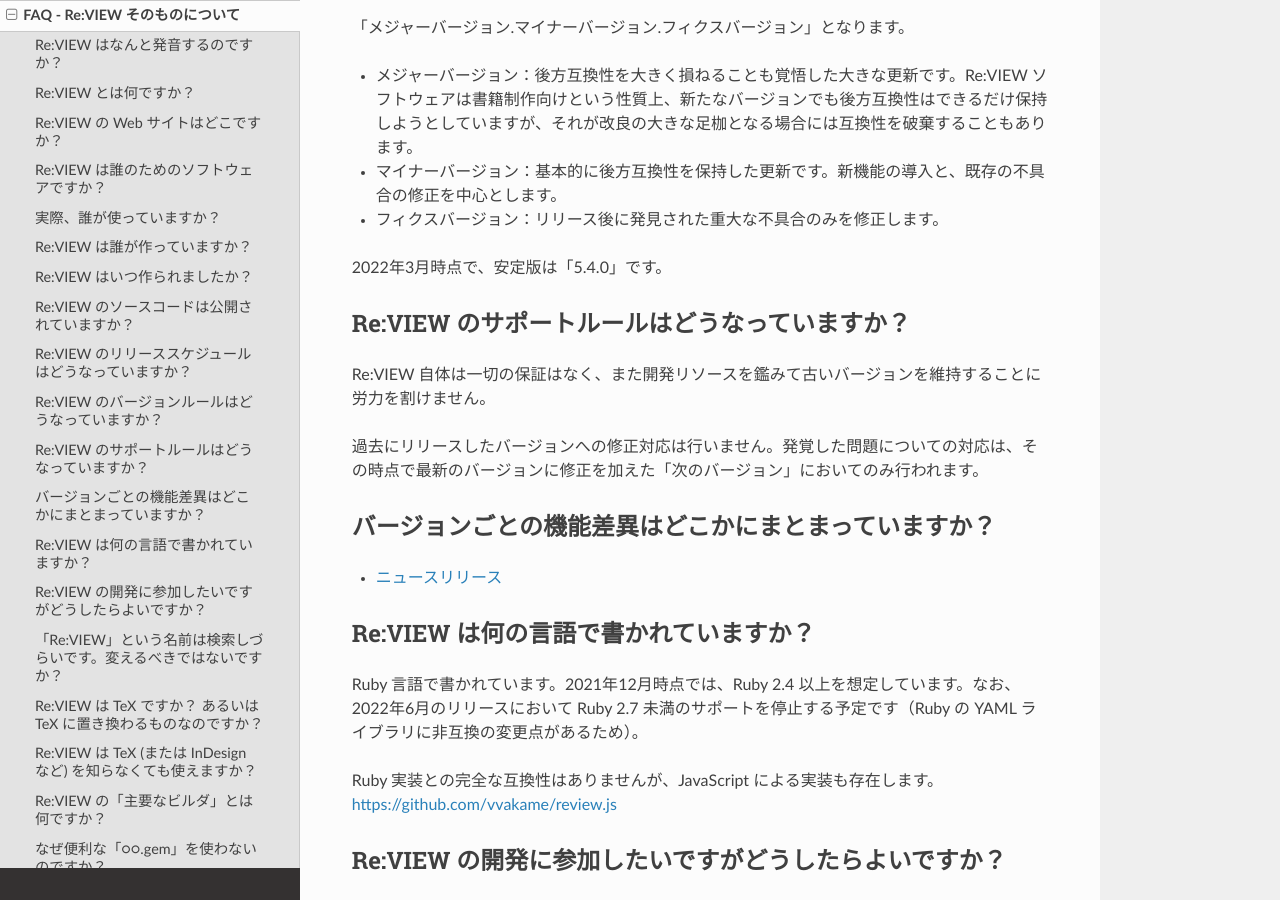
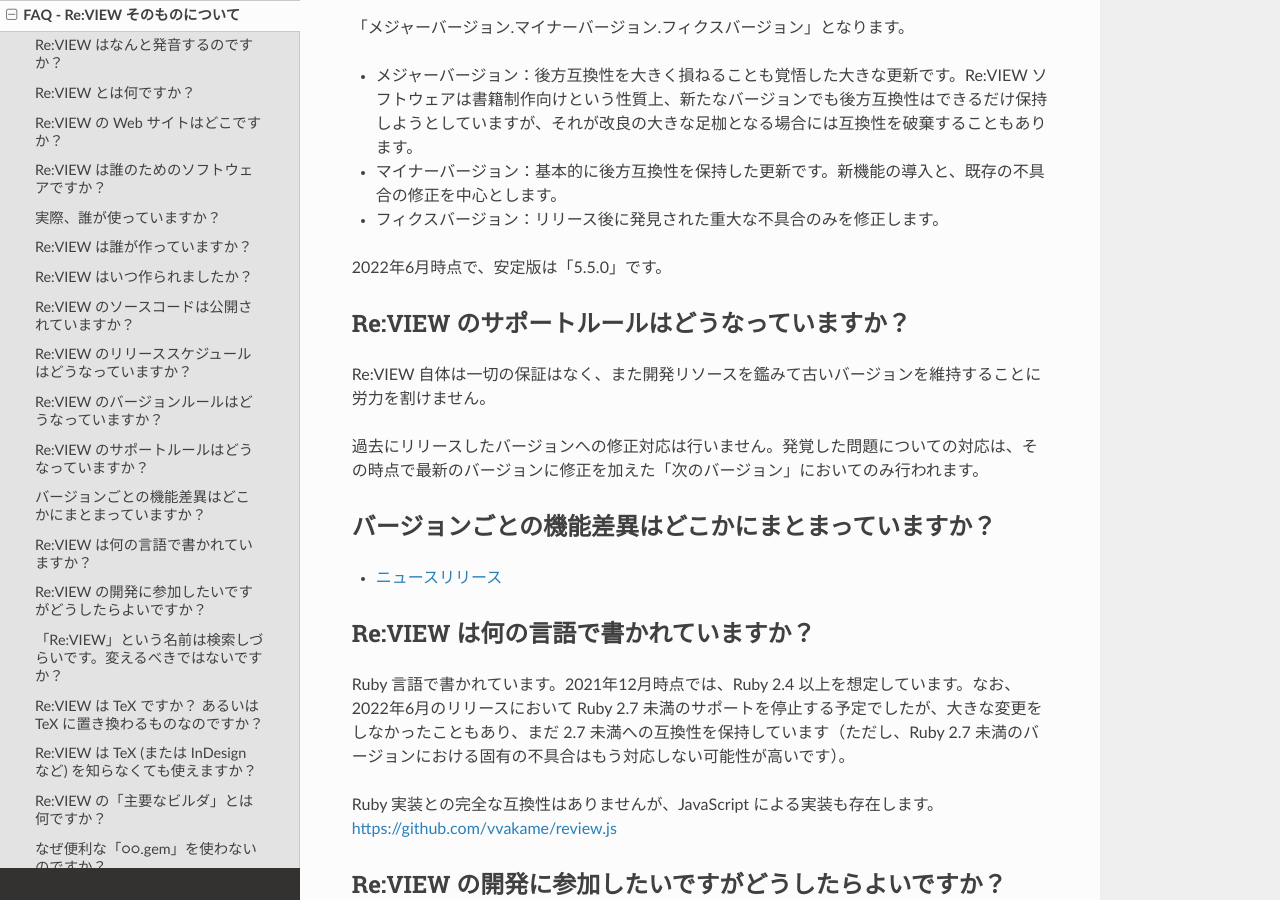
Before and after one commit to reviewml/reviewknowledge-ja, a Sphinx documentation site: the page built from docs/faq/faq-trivial.md, in a window 1280 px wide and 900 px high, scrolled down 1871 px. Built offline with Sphinx 7.4.7 and the Read the Docs theme 2.0.0, drawn with Linux system fonts in a browser that asks for light colours.

Commit message:
re:view 5.5

```diff
--- a/docs/faq/faq-trivial.md
+++ b/docs/faq/faq-trivial.md
@@ -62,7 +62,7 @@
 - マイナーバージョン：基本的に後方互換性を保持した更新です。新機能の導入と、既存の不具合の修正を中心とします。
 - フィクスバージョン：リリース後に発見された重大な不具合のみを修正します。
 
-2022年3月時点で、安定版は「5.4.0」です。
+2022年6月時点で、安定版は「5.5.0」です。
 
 ## Re:VIEW のサポートルールはどうなっていますか？
 Re:VIEW 自体は一切の保証はなく、また開発リソースを鑑みて古いバージョンを維持することに労力を割けません。
@@ -75,7 +75,7 @@
 
 ## Re:VIEW は何の言語で書かれていますか？
 
-Ruby 言語で書かれています。2021年12月時点では、Ruby 2.4 以上を想定しています。なお、2022年6月のリリースにおいて Ruby 2.7 未満のサポートを停止する予定です（Ruby の YAML ライブラリに非互換の変更点があるため）。
+Ruby 言語で書かれています。2021年12月時点では、Ruby 2.4 以上を想定しています。なお、2022年6月のリリースにおいて Ruby 2.7 未満のサポートを停止する予定でしたが、大きな変更をしなかったこともあり、まだ 2.7 未満への互換性を保持しています（ただし、Ruby 2.7 未満のバージョンにおける固有の不具合はもう対応しない可能性が高いです）。
 
 Ruby 実装との完全な互換性はありませんが、JavaScript による実装も存在します。[https://github.com/vvakame/review.js](https://github.com/vvakame/review.js)
 
```
Also changed, not shown: docs/faq/faq-tex.md (+1 -1 lines).
